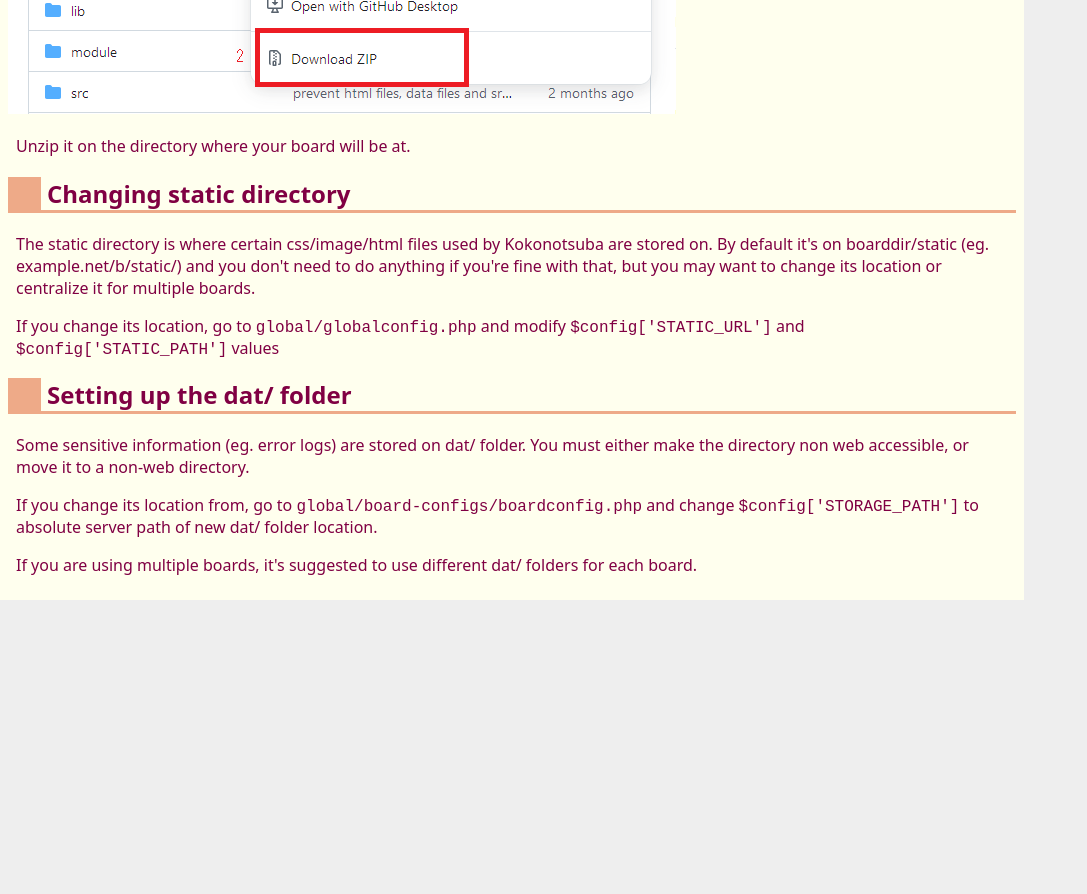
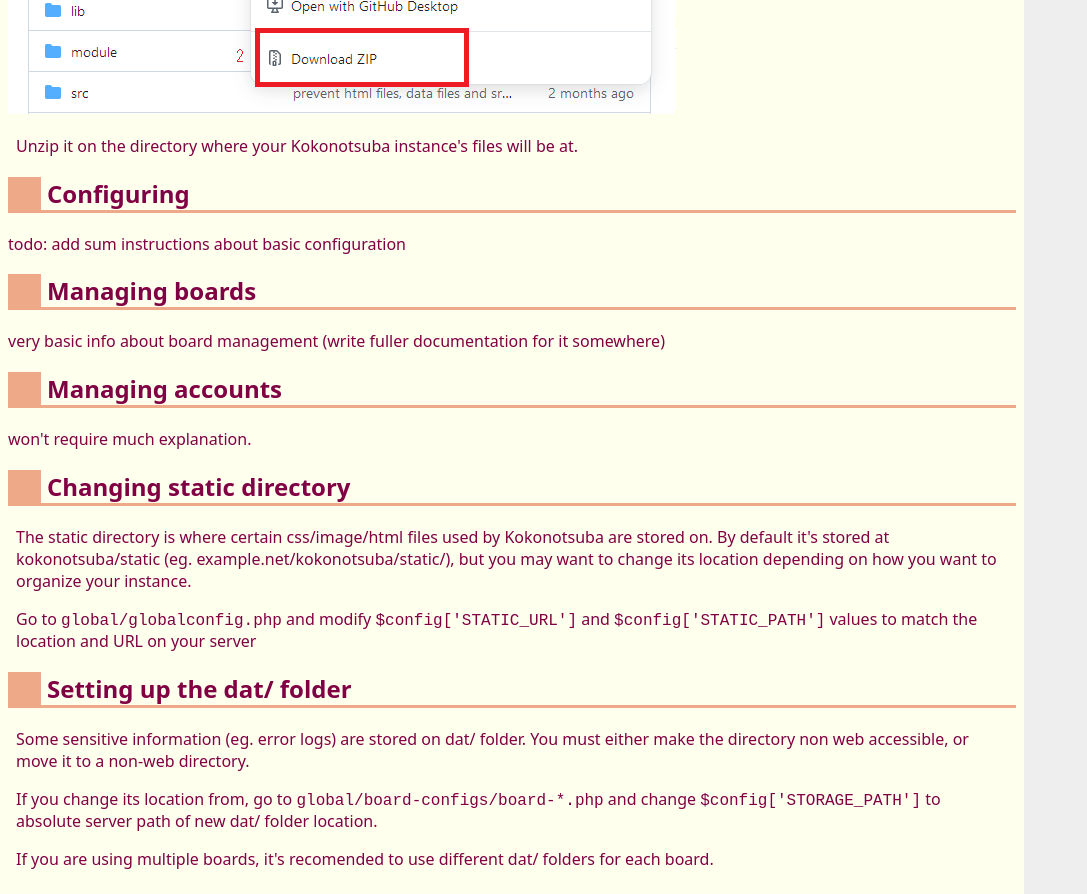
Before and after one commit to kokonotsuba/kokonotsuba.github.io, a plain HTML site: page setup.html in a window 1280 px wide. Shown: the part 940-1834 px from the top of the page, without its empty margins (0-1087 px from the left). Before the commit the page ends 1540 px from the top, so only its background shows below. Drawn offline with Linux system fonts and the light colour scheme.

Commit message:
little draft

```diff
--- a/setup.html
+++ b/setup.html
@@ -39,18 +39,27 @@
     <h2>Obtain</h2>
     <p>Get the latest version from the Github repository. If you haven't ever used Github, this is how you can get it as a zip:</p>
     <img alt="download" src="src/dlzip.png">
-    <p>Unzip it on the directory where your board will be at.</p>
+    <p>Unzip it on the directory where your Kokonotsuba instance's files will be at.</p>
+
+    <h2>Configuring</h2>
+     todo: add sum instructions about basic configuration
+
+    <h2>Managing boards</h2>
+    very basic info about board management (write fuller documentation for it somewhere)
+
+    <h2>Managing accounts</h2>
+    won't require much explanation.
 
     <h2>Changing static directory</h2>
     <p>The static directory is where certain css/image/html files used by Kokonotsuba are stored on. By default
-    it's on boarddir/static (eg. example.net/b/static/) and you don't need to do anything if you're fine with that,
-    but you may want to change its location or centralize it for multiple boards.</p>
-    <p>If you change its location, go to <code>global/globalconfig.php</code> and modify <code>$config['STATIC_URL']</code> and <code>$config['STATIC_PATH']</code> values</p>
+    it's stored at kokonotsuba/static (eg. example.net/kokonotsuba/static/),
+    but you may want to change its location depending on how you want to organize your instance.</p>
+    <p>Go to <code>global/globalconfig.php</code> and modify <code>$config['STATIC_URL']</code> and <code>$config['STATIC_PATH']</code> values to match the location and URL on your server</p>
 
     <h2>Setting up the dat/ folder</h2>
     <p>Some sensitive information (eg. error logs) are stored on dat/ folder. You must either make the directory non web accessible, or move it to a non-web directory.</p>
-    <p>If you change its location from, go to <code>global/board-configs/boardconfig.php</code> and change <code>$config['STORAGE_PATH']</code> to absolute server path of new dat/ folder location.</p>
-    <p>If you are using multiple boards, it's suggested to use different dat/ folders for each board.</p>
+    <p>If you change its location from, go to <code>global/board-configs/board-*.php</code> and change <code>$config['STORAGE_PATH']</code> to absolute server path of new dat/ folder location.</p>
+    <p>If you are using multiple boards, it's recomended to use different dat/ folders for each board.</p>
 </main>
 </body>
 </html>
```
